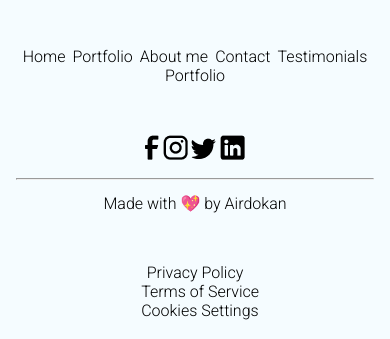
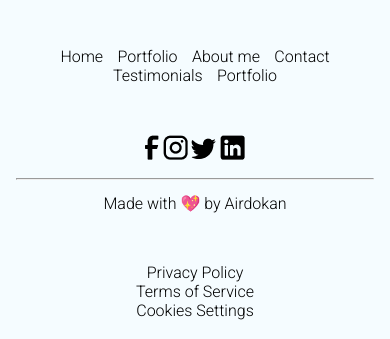
Before and after one commit to Entiox/Web-LV1, a plain HTML site: page index.html in a window 390 px wide. Shown: the part 7217-7556 px from the top of the page. Drawn offline with Linux system fonts and the light colour scheme.

Commit message:
Applied changes

```diff
--- a/style.css
+++ b/style.css
@@ -523,7 +523,6 @@ footer > div:nth-of-type(2) > div{
     .footer__nav{
         flex-wrap: wrap;
         white-space: normal;
-        gap: 0%;
     }
 
     footer > div:nth-of-type(1){
@@ -541,13 +540,12 @@ footer > div:nth-of-type(2) > div{
     footer > div:nth-of-type(2){
         flex-direction: column;
         gap: 50px;
-        justify-content: center;
         align-items: center;
     }
 
     footer > div:nth-of-type(2) > div{
         flex-direction: column;
-        justify-content: center;
+        align-items: center;
         text-align: center;
     }
 }
```
